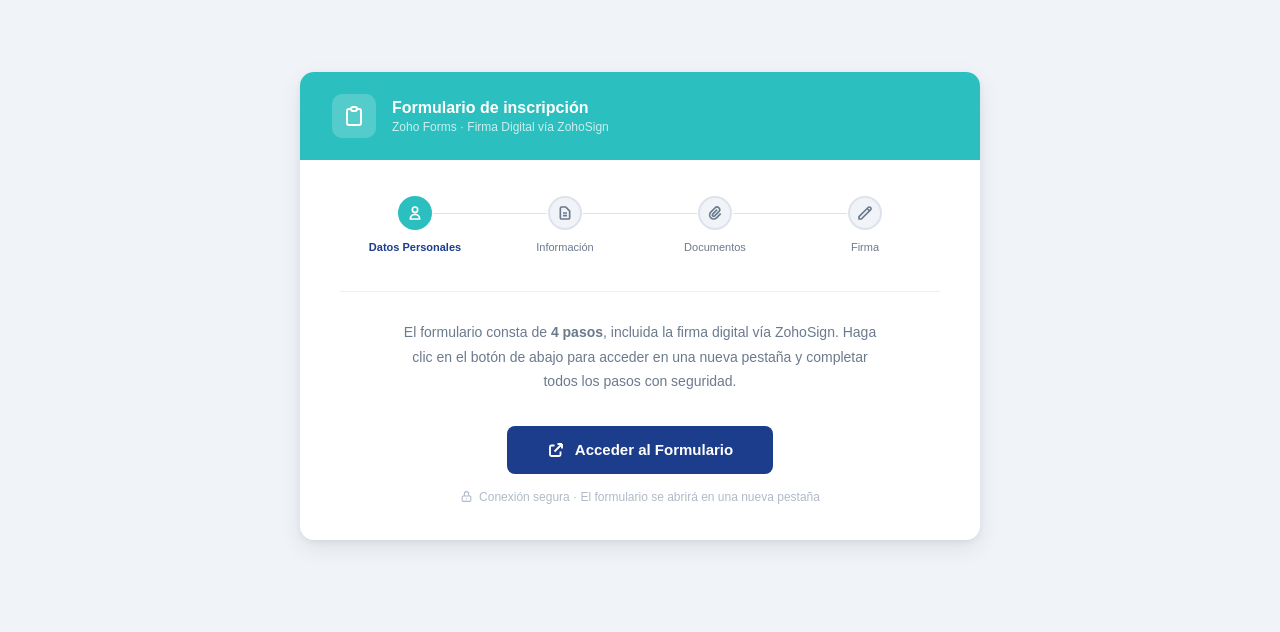
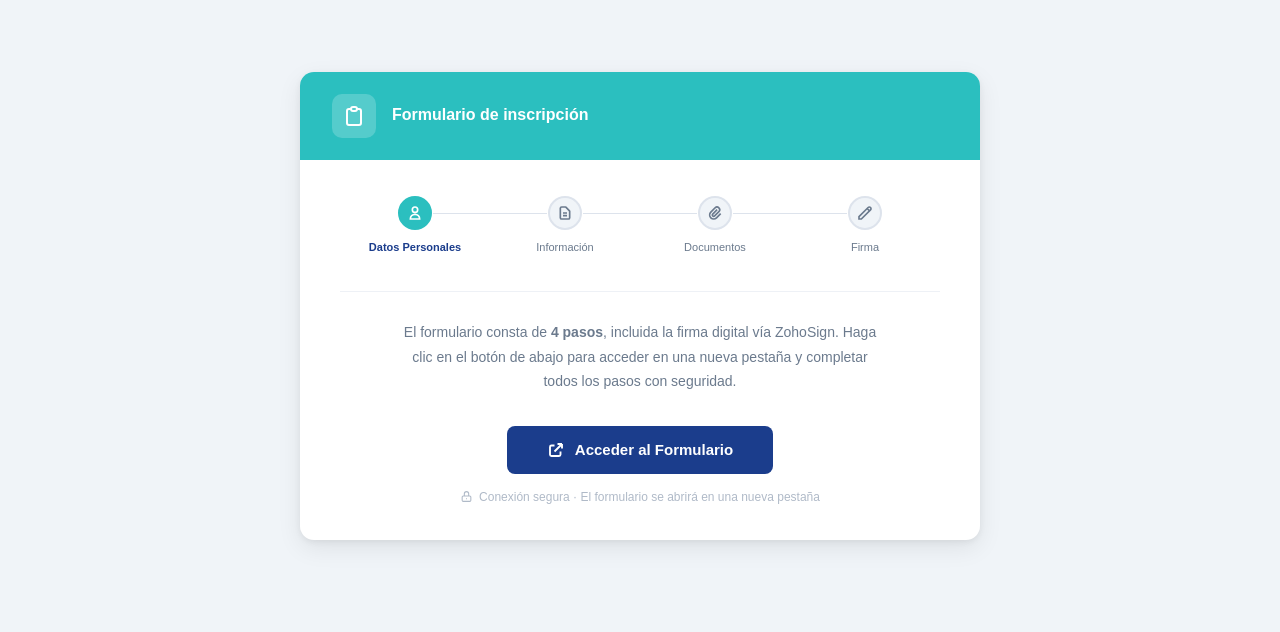
Before and after one commit to Sa-Bispo/formulario-Paraguai, a website: page index.html in a window 1280 px wide. Shown: the part 90-722 px from the top of the page. Drawn offline with Linux system fonts and the light colour scheme.

Commit message:
Initialize project and update landing subtitle

```diff
--- a/index.html
+++ b/index.html
@@ -376,7 +376,7 @@
         </div>
         <div class="card-header-text">
           <div class="title">Formulario de inscripción</div>
-          <div class="subtitle">Zoho Forms · Firma Digital vía ZohoSign</div>
+          <div class="subtitle"></div>
         </div>
       </div>
 
```
Also changed, not shown: package.json (added, +22 -0 lines).
